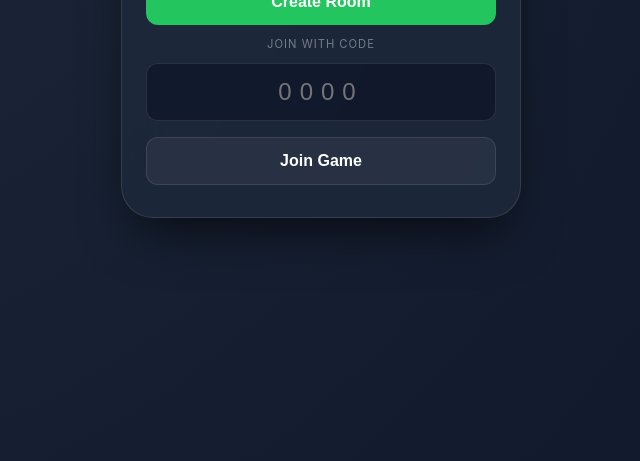
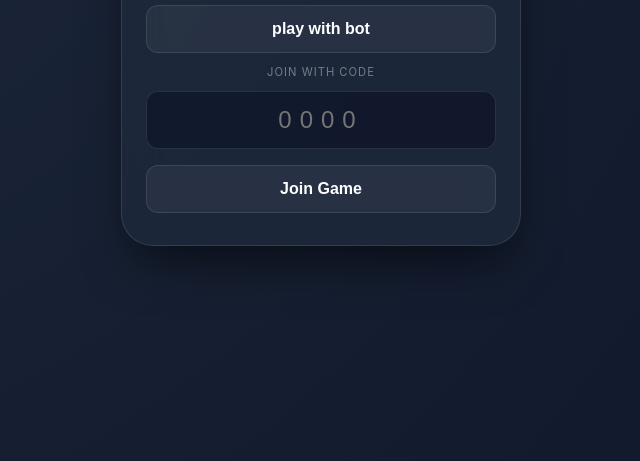
Before and after one commit to Md-Mamun-00/Tic-tac-toe, a plain HTML site: page index.html in a window 1280 px wide. Shown: the part 339-800 px from the top of the page, without its empty margins (319-959 px from the left). Drawn offline with Linux system fonts and the light colour scheme.

Commit message:
Add 'Play with Bot' button to lobby screen

```diff
--- a/index.html
+++ b/index.html
@@ -217,6 +217,9 @@
 
         <div id="screen-lobby" class="screen active">
             <button id="btn-create">Create Room</button>
+            <!-- New Play with Bot button -->
+            <button id="btn-bot" class="btn-outline" onclick="location.href='bot.html'">play with bot</button>
+
             <div style="margin: 0.75rem 0; font-size: 0.7rem; opacity: 0.4; text-transform: uppercase; letter-spacing: 1px;">Join with Code</div>
             <div class="input-group">
                 <input type="tel" id="join-code" placeholder="0000" maxlength="4">
```
